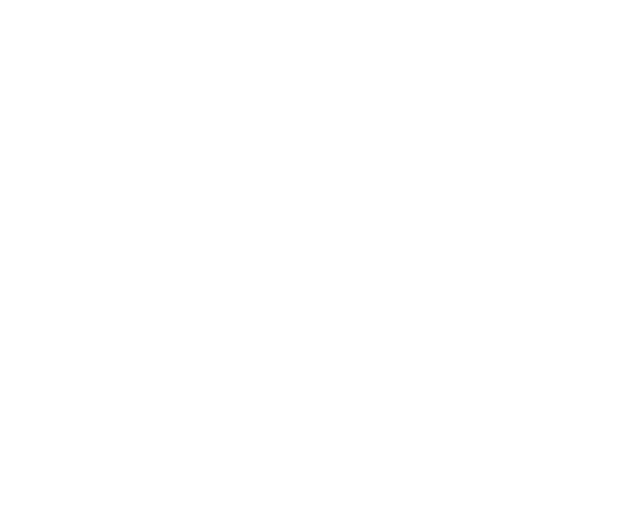
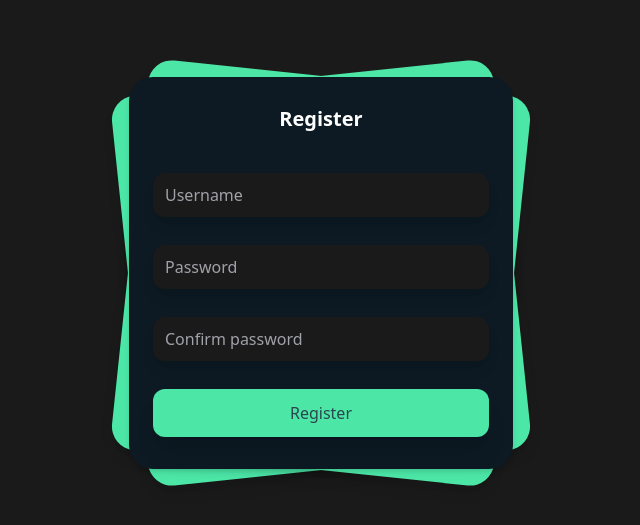
Before and after one commit to HE-Arc/arc-au-cou, a Nuxt app in the folder arcaucou-front/: page /register in a window 1280 px wide. Before the commit this address had no page. Shown: the part 127-652 px from the top of the page, without its empty margins (319-959 px from the left). Built offline with nearby package versions, Linux system fonts and the light colour scheme.

Commit message:
create authentification pages and index page

```diff
--- a/arcaucou-front/pages/index.vue
+++ b/arcaucou-front/pages/index.vue
@@ -1,9 +1,13 @@
 <template>
-  <Tutorial />
+
+  <main class='bg-l-background min-h-screen dark:bg-d-background text-l-text dark:text-d-text'>
+
+  </main>
 </template>
 
 <script>
 export default {
-  name: 'IndexPage',
+  layout:'main',
+  name: 'Arc Au Cou'
 }
 </script>
--- /dev/null
+++ b/arcaucou-front/pages/login.vue
@@ -0,0 +1,38 @@
+<template>
+  <div class="font-sans bg-l-background dark:bg-d-background dark:text-d-text">
+    <div class="relative min-h-screen flex flex-col sm:justify-center items-center">
+        <div class="relative sm:max-w-sm w-full">
+            <div class="card dark:bg-d-background-light shadow-lg  w-full h-full rounded-3xl absolute  transform -rotate-6"></div>
+            <div class="card dark:bg-d-background-light shadow-lg  w-full h-full rounded-3xl absolute  transform rotate-6"></div>
+            <div class="relative w-full rounded-3xl  px-6 py-4 dark:bg-d-background-night shadow-md">
+                <h1 class="block mt-3 text-xl text-gray-700 text-center font-semibold">
+                    Login
+                </h1>
+                <form method="#" action="#" class="mt-10">
+                    <div>
+                        <input type="text" placeholder="Username" class="mt-1 pl-3 block w-full border-none bg-gray-100 dark:bg-d-background h-11 rounded-xl shadow-lg focus:border-green-gemme">
+                    </div>
+
+                    <div class="mt-7">
+                        <input type="password" placeholder="Password" class="mt-1 pl-3 block w-full border-none bg-gray-100 dark:bg-d-background h-11 rounded-xl shadow-lg focus:border-green-gemme">
+                    </div>
+
+                    <div class="mt-7">
+                        <button class="mb-4 border-d-background-light border-2 bottom-2 w-full py-3 rounded-xl shadow-xl hover:shadow-inner focus:outline-none transition duration-500 ease-in-out  transform hover:-translate-x hover:scale-105">
+                            Login
+                        </button>
+                    </div>
+                </form>
+            </div>
+        </div>
+    </div>
+
+  </div>
+</template>
+
+<script>
+export default {
+  layout: 'main',
+  name: 'Arc Au Cou - Login',
+}
+</script>
--- /dev/null
+++ b/arcaucou-front/pages/register.vue
@@ -0,0 +1,42 @@
+<template>
+  <div class="font-sans bg-l-background dark:bg-d-background dark:text-d-text">
+    <div class="relative min-h-screen flex flex-col sm:justify-center items-center">
+        <div class="relative sm:max-w-sm w-full">
+            <div class="card dark:bg-green-gemme shadow-lg  w-full h-full rounded-3xl absolute  transform -rotate-6"></div>
+            <div class="card dark:bg-green-gemme shadow-lg  w-full h-full rounded-3xl absolute  transform rotate-6"></div>
+            <div class="relative w-full rounded-3xl  px-6 py-4 dark:bg-d-background-night shadow-md">
+                <h1 class="block mt-3 text-xl text-gray-700 text-center font-semibold">
+                    Register
+                </h1>
+                <form method="#" action="#" class="mt-10">
+                    <div>
+                        <input type="text" placeholder="Username" class="mt-1 pl-3 block w-full border-none bg-gray-100 dark:bg-d-background h-11 rounded-xl shadow-lg focus:border-green-gemme">
+                    </div>
+
+                    <div class="mt-7">
+                        <input type="password" placeholder="Password" class="mt-1 pl-3 block w-full border-none bg-gray-100 dark:bg-d-background h-11 rounded-xl shadow-lg focus:border-green-gemme">
+                    </div>
+
+                    <div class="mt-7">
+                        <input type="password" placeholder="Confirm password" class="mt-1 pl-3 block w-full border-none bg-gray-100 dark:bg-d-background h-11 rounded-xl shadow-lg focus:border-green-gemme">
+                    </div>
+
+                    <div class="mt-7">
+                        <button class="mb-4 bg-green-gemme dark:text-l-text bottom-2 w-full py-3 rounded-xl shadow-xl hover:shadow-inner focus:outline-none transition duration-500 ease-in-out  transform hover:-translate-x hover:scale-105">
+                            Register
+                        </button>
+                    </div>
+                </form>
+            </div>
+        </div>
+    </div>
+
+  </div>
+</template>
+
+<script>
+export default {
+  layout: 'main',
+  name: 'Arc Au Cou - Register',
+}
+</script>
```
